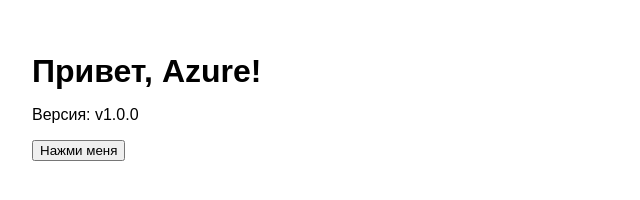
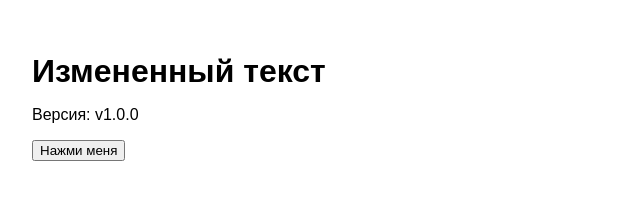
Before and after one commit to Cllapper/azure-site, a website: page index.html in a window 1280 px wide. Shown: the whole page, without its empty margins (0-640 px from the left). Drawn offline with Linux system fonts and the light colour scheme.

Commit message:
Update to v1.0.1

```diff
--- a/index.html
+++ b/index.html
@@ -7,7 +7,7 @@
   <link rel="stylesheet" href="style.css"/>
 </head>
 <body>
-  <h1>Привет, Azure!</h1>
+  <h1>Измененный текст</h1>
   <p id="ver">Версия: v1.0.0</p>
   <button id="btn">Нажми меня</button>
 
```
